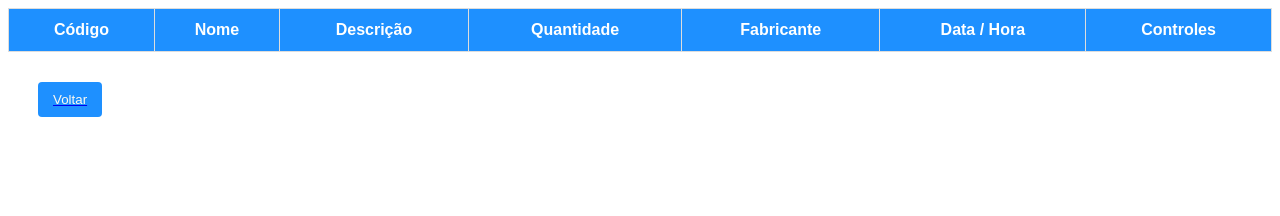
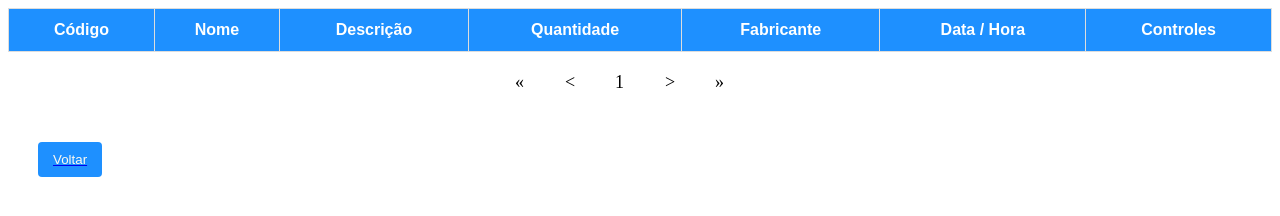
Before and after one commit to MpParanhos/upList, a website: page src/prods.html in a window 1280 px wide. Drawn offline with nearby package versions, Linux system fonts and the light colour scheme; no server answers.

Commit message:
Updating table

```diff
--- a/css/global.css
+++ b/css/global.css
@@ -37,3 +37,17 @@ button {
     border-radius: 4px;
     text-align: center;
 }
+
+.paginate{
+    margin-top: 20px;
+    display: flex;
+    align-items: center;
+    justify-content: center;
+}
+
+.paginate div{
+    cursor: pointer;
+    width: 50px;
+    height: 40px;
+    font-size: 18px;
+}
--- a/js/prods.js
+++ b/js/prods.js
@@ -11,6 +11,11 @@ const btnAlterar = document.getElementById('btnAlterar');
 
 const popUp = document.querySelector('.popUpWrapper');
 
+
+let state = {
+    page: 1,
+    totalPage: 0
+};
 
 const api = axios.create({
     baseURL:'http://18.224.8.119:3334/',
--- a/src/prods.html
+++ b/src/prods.html
@@ -21,6 +21,16 @@
 
         </tbody>
     </table>
+    <div class="paginate">
+        <div id="btnFirst">&#171;</div>
+        <div id="btnPrev">&lt;</div>
+        <div class="btnNumber">
+            <div>1</div>
+        </div>
+        <div id="btnNext">&gt;</div>
+        <div id="btnLast">&#187;</div>
+    </div>
+
     <a href="../index.html">
         <button id="btnVoltar">Voltar</button>
     </a>
```
